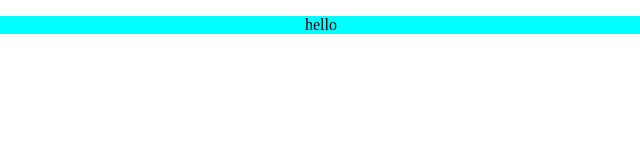
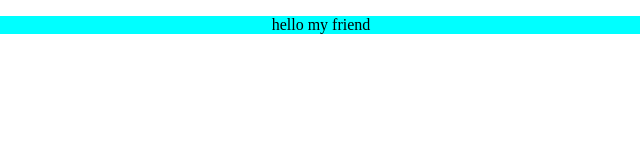
Before and after one commit to mrzajonovazizbek-ui/name, a plain HTML site: page index.html in a window 1280 px wide. Shown: the full height of the page, 319-959 px from the left. Drawn offline with Linux system fonts and the light colour scheme.

Commit message:
first commit

```diff
--- a/index.html
+++ b/index.html
@@ -6,6 +6,6 @@
     <title>Document</title> <link rel="stylesheet" href="style.css">
 </head>
 <body>
-<p>hello</p>
+<p>hello my friend </p>
 </body>
 </html>
```
